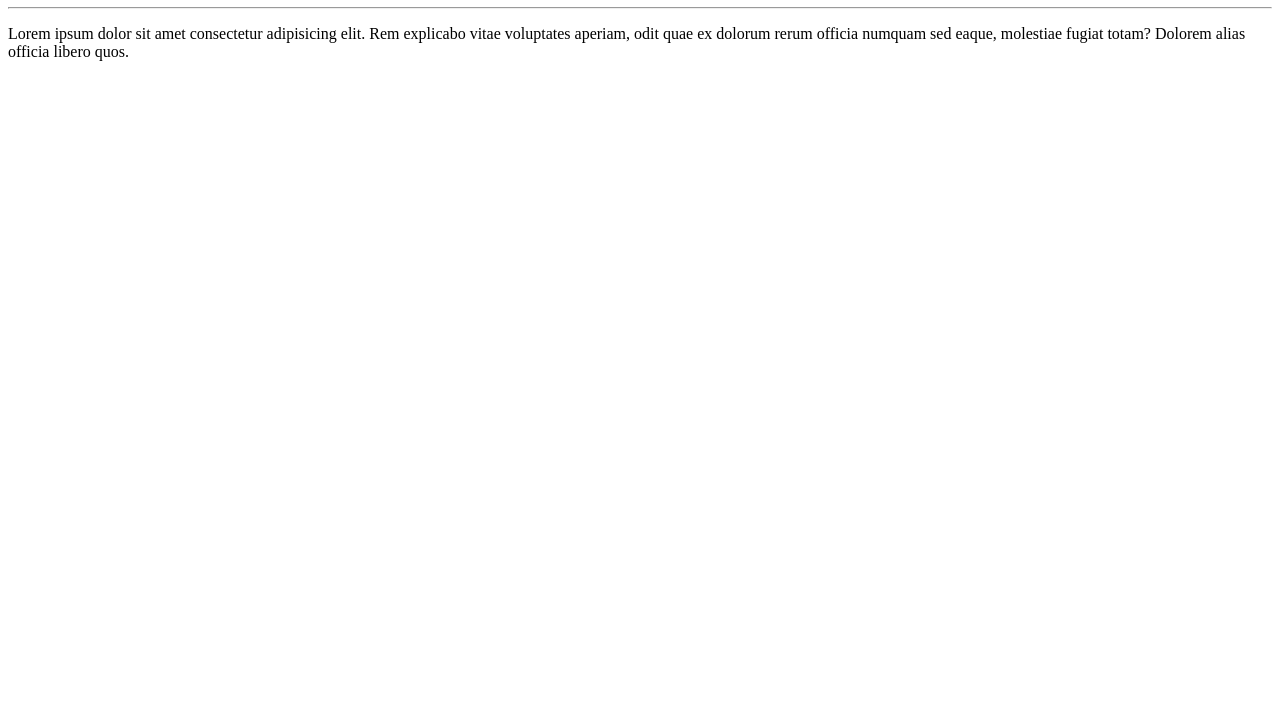
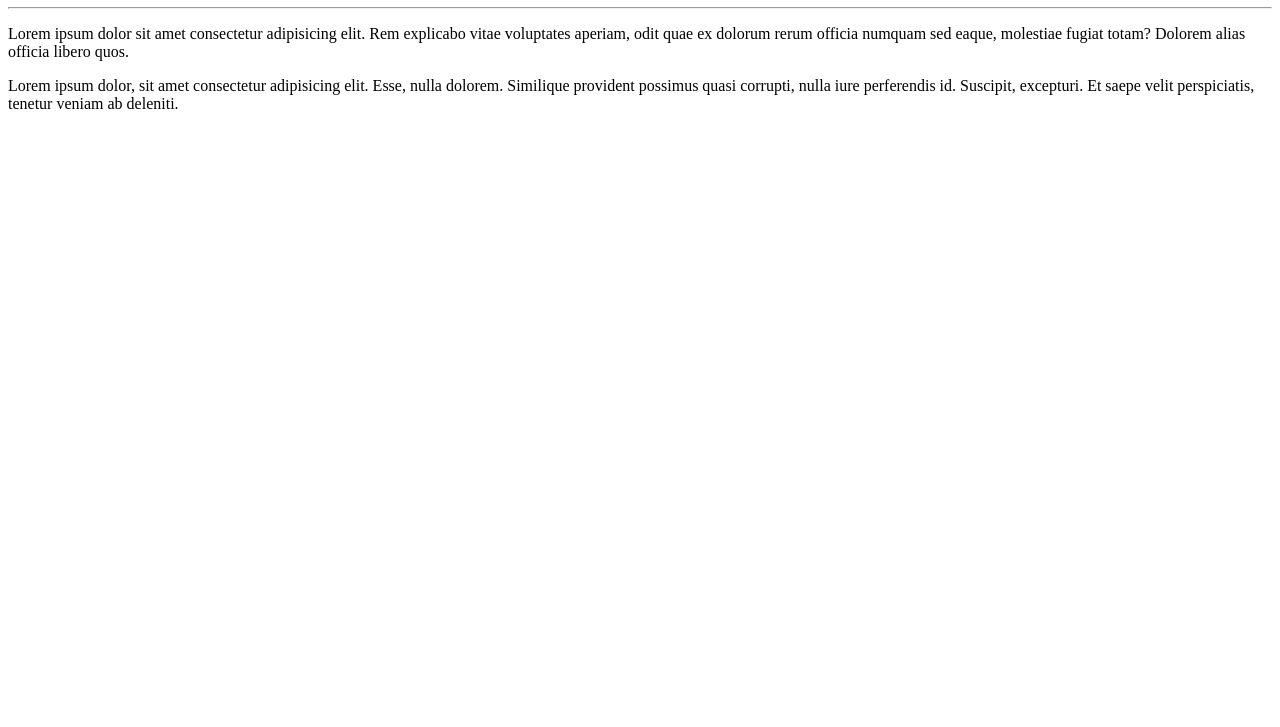
Before and after one commit to ThaisaFujii/Ola-Mundo, a plain HTML site: page site-exemplo/index.html in a window 1280 px wide. Shown: the part 73-800 px from the top of the page. Drawn offline with Linux system fonts and the light colour scheme.

Commit message:
adicionei um paragráfo

```diff
--- a/site-exemplo/index.html
+++ b/site-exemplo/index.html
@@ -9,5 +9,6 @@
 <h1>Olá, mundo!</h1>
 <hr>
 <p>Lorem ipsum dolor sit amet consectetur adipisicing elit. Rem explicabo vitae voluptates aperiam, odit quae ex dolorum rerum officia numquam sed eaque, molestiae fugiat totam? Dolorem alias officia libero quos.</p>
+<p>Lorem ipsum dolor, sit amet consectetur adipisicing elit. Esse, nulla dolorem. Similique provident possimus quasi corrupti, nulla iure perferendis id. Suscipit, excepturi. Et saepe velit perspiciatis, tenetur veniam ab deleniti.</p>
 </body>
 </html>
```
